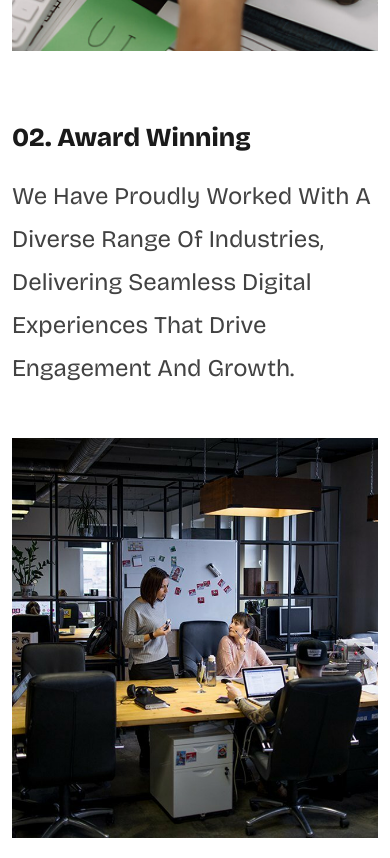
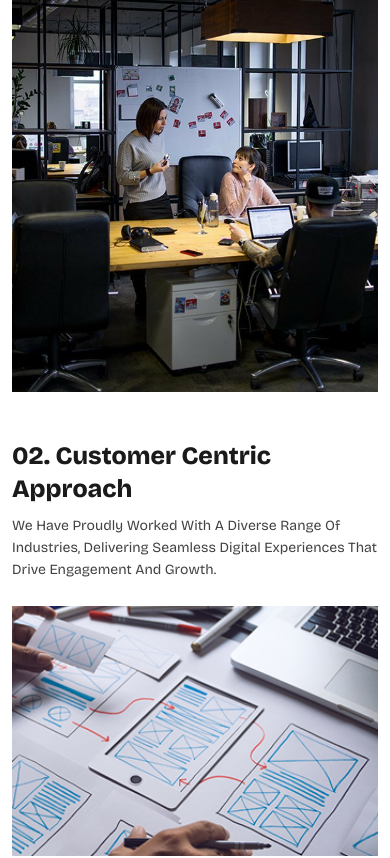
Before and after one commit to syedalihaider-dev/next-app-inc, a Next.js app: page /about-us in a window 390 px wide. Shown: the part 1800-2658 px from the top of the page. Built offline with nearby package versions, Linux system fonts and the light colour scheme.

Commit message:
Responsive About Features Section

```diff
--- a/src/components/AboutFeatures.module.css
+++ b/src/components/AboutFeatures.module.css
@@ -84,16 +84,95 @@
     object-fit: cover;
 }
 
+@media (max-width: 1600px) {
+    .featuresSection {
+        padding: 60px 0;
+    }
+
+    .leftCard {
+        padding-right: 0px;
+    }
+
+    .rightCard {
+        padding-left: 0px;
+    }
+
+    .heading {
+        font-size: 30px;
+        margin-bottom: 15px;
+    }
+
+    .paragraph {
+        font-size: 18px;
+        line-height: 30px;
+    }
+}
+
+@media (max-width: 1399px) {
+    .featuresSection {
+        padding: 40px 0;
+    }
+
+    .heading {
+        margin-bottom: 10px;
+        font-size: 25px;
+    }
+
+    .paragraph {
+        font-size: 16px;
+        line-height: 25px;
+    }
+
+    .imageWrapper1,
+    .rightContentTop {
+        margin-bottom: 25px;
+    }
+
+    .image2 {
+        min-height: 510px;
+    }
+}
+
+@media (max-width: 1199px) {
+
+    .heading {
+        font-size: 20px;
+    }
+
+    .paragraph {
+        font-size: 14px;
+        line-height: 22px;
+    }
+
+    .image2 {
+        min-height: 435px;
+    }
+}
+
 @media (max-width: 991px) {
-    .image2 {
-        min-height: 400px;
+    .image3 {
+        height: 300px;
     }
-    .leftCard, .rightCard {
-        padding: 0;
-        justify-content: flex-start;
+}
+
+@media (max-width: 767px) {
+
+    .heading {
+        font-size: 25px;
     }
-    .leftContentBottom, .imageWrapper3 {
-        margin-top: 30px;
+
+    .image1,
+    .image2,
+    .image3 {
+        height: 300px;
     }
-    .heading { font-size: 26px; }
 }
+
+@media (max-width: 575px) {
+
+    .image1,
+    .image2,
+    .image3 {
+        height: 250px;
+    }
+}
```
